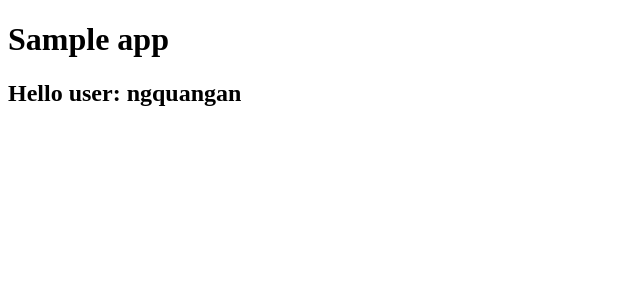
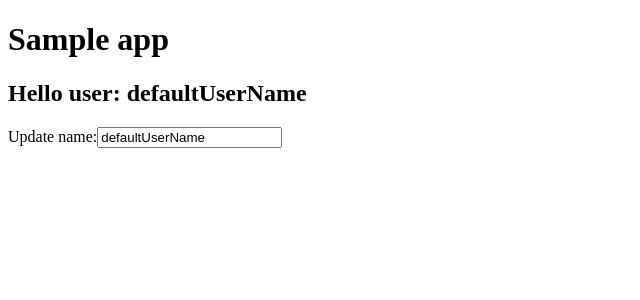
Before and after one commit to imfelixng/react-ts-examples-hook, a React app: page / in a window 1280 px wide. Shown: the top 300 px of the page, without its empty margins (0-640 px from the left). Built offline with nearby package versions, Linux system fonts and the light colour scheme.

Commit message:
Add input component

```diff
--- /dev/null
+++ b/src/app.tsx
@@ -0,0 +1,18 @@
+import * as React from "react";
+import { HelloComponent } from "./hello";
+import { NameEditComponent } from "./nameEdit";
+
+export const App = () => {
+  const [name, setName] = React.useState('defaultUserName');
+
+  const setUsernameState = (event: React.ChangeEvent<HTMLInputElement>) => {
+    setName(event.target.value);
+  }
+
+  return (
+    <>
+        <HelloComponent username={name} />
+        <NameEditComponent username={name} onChange={setUsernameState} />
+    </>
+  )
+};
--- a/src/index.tsx
+++ b/src/index.tsx
@@ -1,11 +1,9 @@
 import * as React from 'react';
 import * as ReactDOM from 'react-dom';
+import { App } from './app';
 
-import { HelloComponent } from './hello';
 
 ReactDOM.render(
-  <HelloComponent
-    username = "ngquangan"
-  />,
+  <App />,
   document.getElementById('root')
 );
--- /dev/null
+++ b/src/nameEdit.tsx
@@ -0,0 +1,13 @@
+import * as React from "react";
+
+type Props = {
+  username: string;
+  onChange: (e: React.ChangeEvent<HTMLInputElement>) => void;
+}
+
+export const NameEditComponent = (props: Props) => (
+  <>
+    <label>Update name:</label>
+    <input value={props.username} onChange={props.onChange} />
+  </>
+);
```
